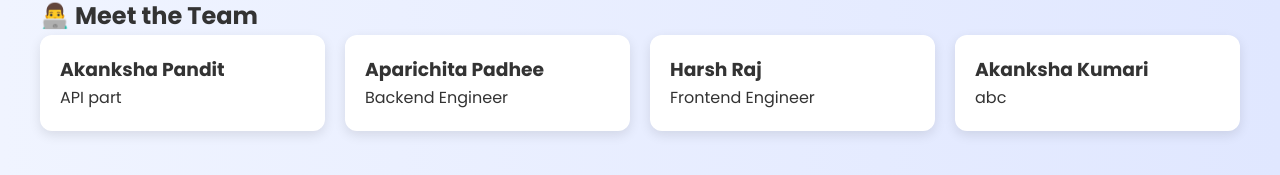
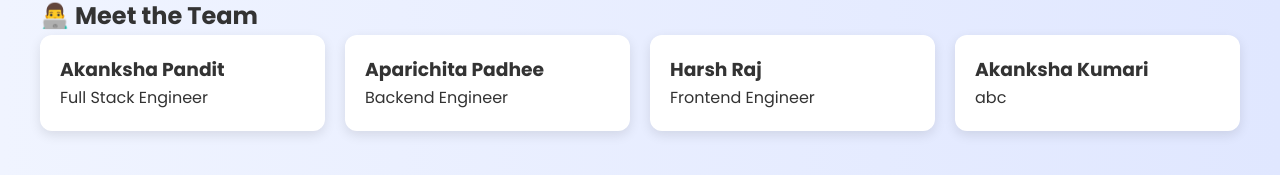
Before and after one commit to akankshapandit/FSD-hackathon, a React (Vite) app: page /about in a window 1280 px wide. Shown: the part 656-831 px from the top of the page. Built offline with nearby package versions, Linux system fonts and the light colour scheme.

Commit message:
fix: updated about.jsx

```diff
--- a/src/Pages/About/About.jsx
+++ b/src/Pages/About/About.jsx
@@ -63,7 +63,7 @@ const About = () => {
         <h2 className="fade-in delay-9">👨‍💻 Meet the Team</h2>
         <div className="team-grid">
           {[
-            { name: "Akanksha Pandit", role: "API part" },
+            { name: "Akanksha Pandit", role: "Full Stack Engineer" },
             { name: "Aparichita Padhee", role: "Backend Engineer" },
             { name: "Harsh Raj", role: "Frontend Engineer" },
             { name: "Akanksha Kumari", role: "abc" }
```
